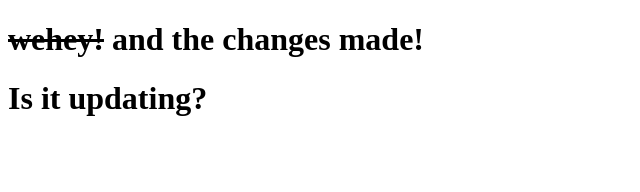
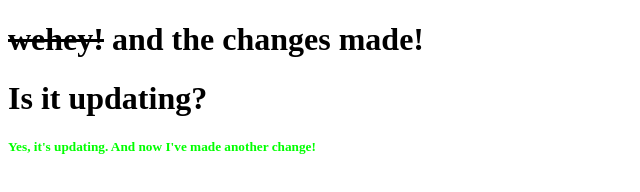
Before and after one commit to shakiralihamza/and-my-last-word, a plain HTML site: page index.html in a window 1280 px wide. Shown: the whole page, without its empty margins (0-640 px from the left). Drawn offline with Linux system fonts and the light colour scheme.

Commit message:
another line added to index.html

```diff
--- a/index.html
+++ b/index.html
@@ -7,5 +7,6 @@
 <body>
 <h1><s>wehey!</s> and the changes made!</h1>
 <h1>Is it updating?</h1>
+<h5 style="color: lime;">Yes, it's updating. And now I've made another change!</h5>
 </body>
 </html>
```
